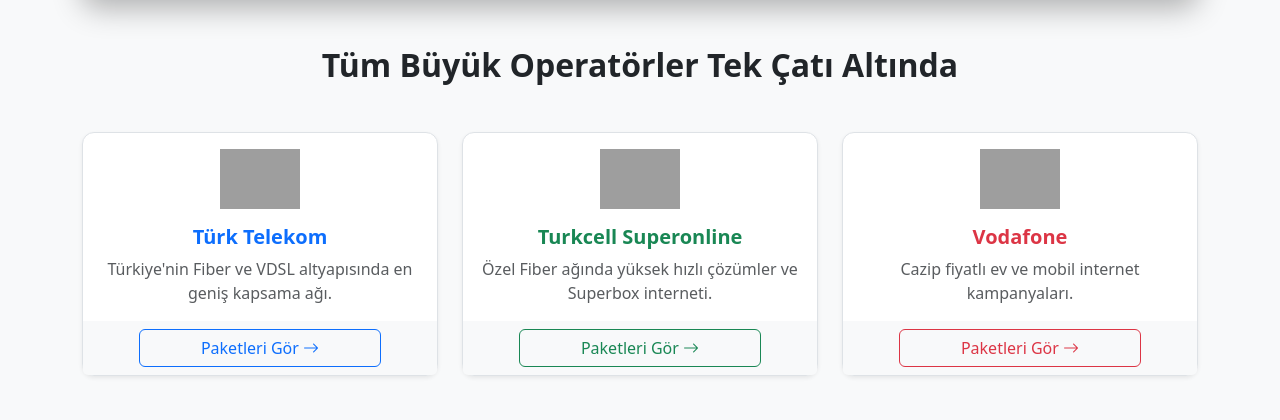
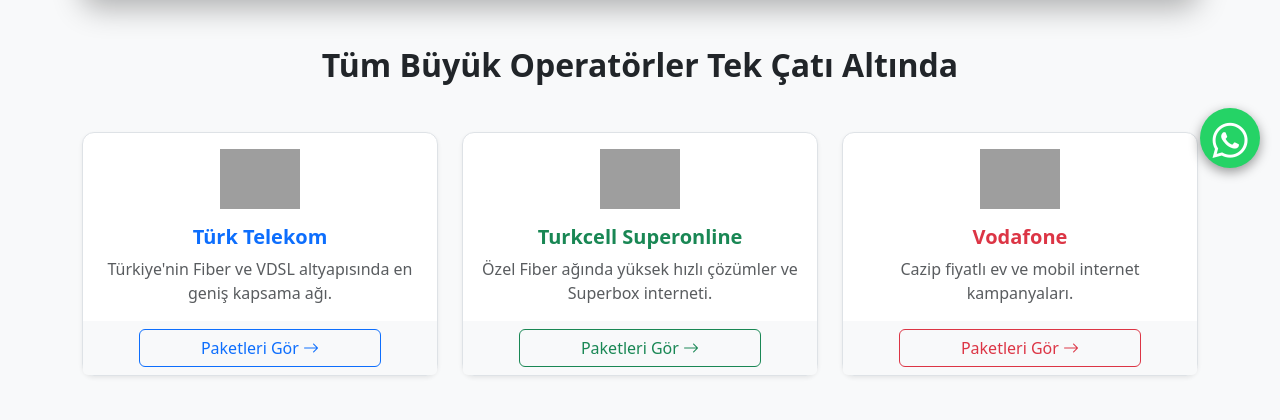
Before and after one commit to SELIMCNR/BayiSistem, a Flask app: page / in a window 1280 px wide. Shown: the part 612-1032 px from the top of the page. Run offline with Flask 3, Linux system fonts and the light colour scheme; grey boxes are pictures that could not be loaded.

Commit message:
Add files via upload

```diff
--- a/requirements.txt
+++ b/requirements.txt
@@ -1,2 +1 @@
 Flask
-gunicorn
--- a/templates/index.html
+++ b/templates/index.html
@@ -80,6 +80,32 @@
       }
       .feature-card:hover {
         transform: scale(1.03);
+      }
+      /* WhatsApp Butonu Düzeltilmiş Stilleri */
+      .whatsapp-float {
+        position: fixed;
+        bottom: 20px;
+        right: 20px;
+        z-index: 1000;
+        width: 60px; /* Standart boyuta küçültüldü */
+        height: 60px; /* Standart boyuta küçültüldü */
+        line-height: 60px; /* İkonu dikeyde ortalamak için */
+        text-align: center;
+        background-color: #25d366; /* WhatsApp yeşili */
+        color: white;
+        border-radius: 50%;
+        box-shadow: 0 4px 12px rgba(0, 0, 0, 0.4); /* Daha belirgin gölge */
+        transition: transform 0.3s ease-in-out, background-color 0.3s;
+      }
+      .whatsapp-float:hover {
+        transform: scale(1.1); /* Hafif büyütme efekti */
+        background-color: #128c7e; /* Daha koyu yeşil */
+        text-decoration: none; /* Link alt çizgisini kaldırır */
+        color: white;
+      }
+      .whatsapp-float i {
+        font-size: 2.2rem; /* İkon boyutu */
+        vertical-align: middle; /* İkonun tam ortalanmasını sağlar */
       }
     </style>
   </head>
@@ -240,7 +266,14 @@
         ></a>
       </section>
     </div>
-
+    <a
+      href="https://wa.me/+905551234567?text=Merhaba,%20Bağlan360%20web%20sitesinden%20ulaşıyorum%20ve%20bilgi%20almak%20istiyorum."
+      class="whatsapp-float"
+      target="_blank"
+      title="WhatsApp ile Hızlı İletişim"
+    >
+      <i class="bi bi-whatsapp"></i>
+    </a>
     {% include 'footer.html' %}
 
     <script src="https://cdn.jsdelivr.net/npm/bootstrap@5.3.2/dist/js/bootstrap.bundle.min.js"></script>
```
Also changed, not shown: templates/iletisim.html (+37 -0 lines).
